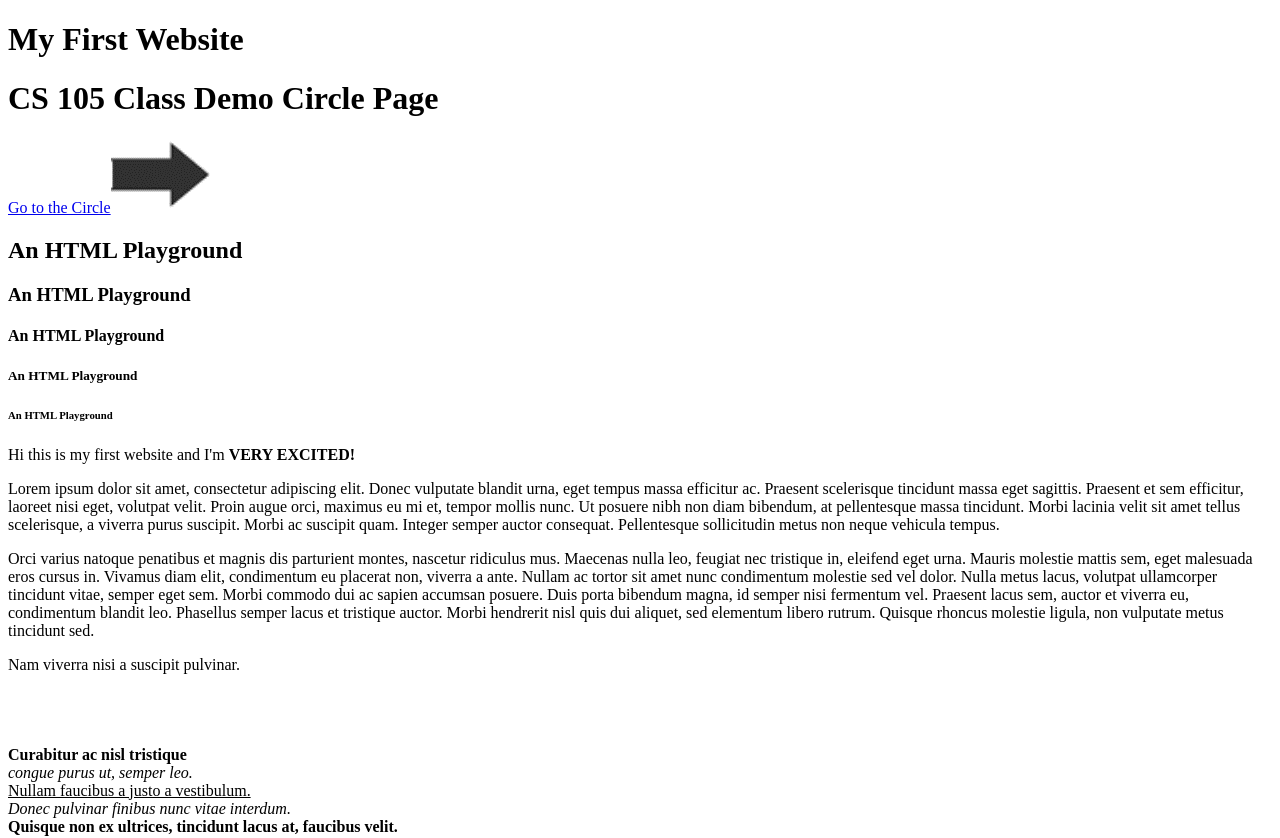
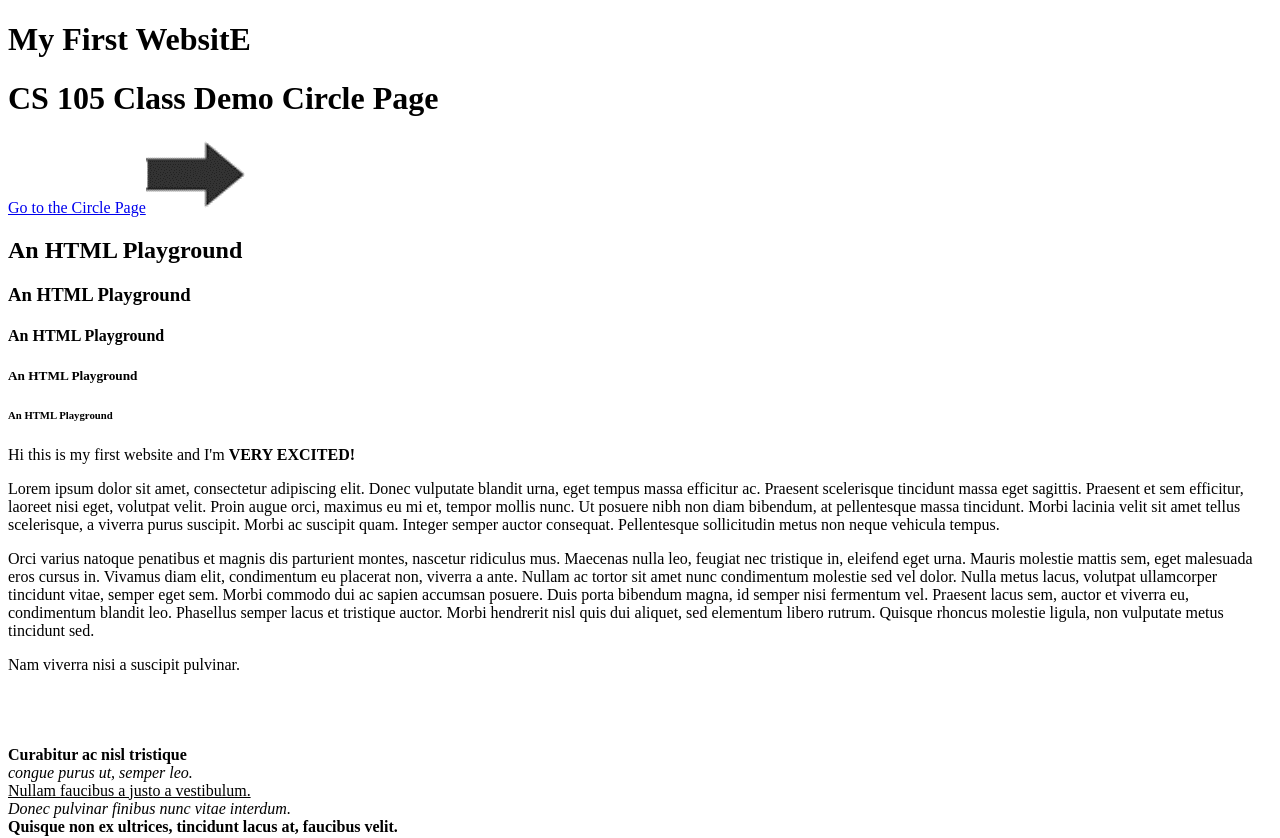
Before and after one commit to fernandoJ4/fernandoJ4, a plain HTML site: page Index.html in a window 1280 px wide. Shown: the top 838 px of the page. Drawn offline with Linux system fonts and the light colour scheme.

Commit message:
Update Index.html

```diff
--- a/Index.html
+++ b/Index.html
@@ -11,9 +11,9 @@
 <body>
 
 
-    <h1>My First Website</h1>
+    <h1>My First WebsitE</h1>
     <h1> CS 105 Class Demo Circle Page</h1>
-    <a href="./circle/circle.html"> Go to the Circle<img src="../images/rightarrow.png"
+    <a href="./circle/circle.html"> Go to the Circle Page<img src="../images/rightarrow.png"
         alt="Link Tutorial" styles="width:100;height:50px;"></a>
 
     <h2>An HTML Playground</h2>
```
